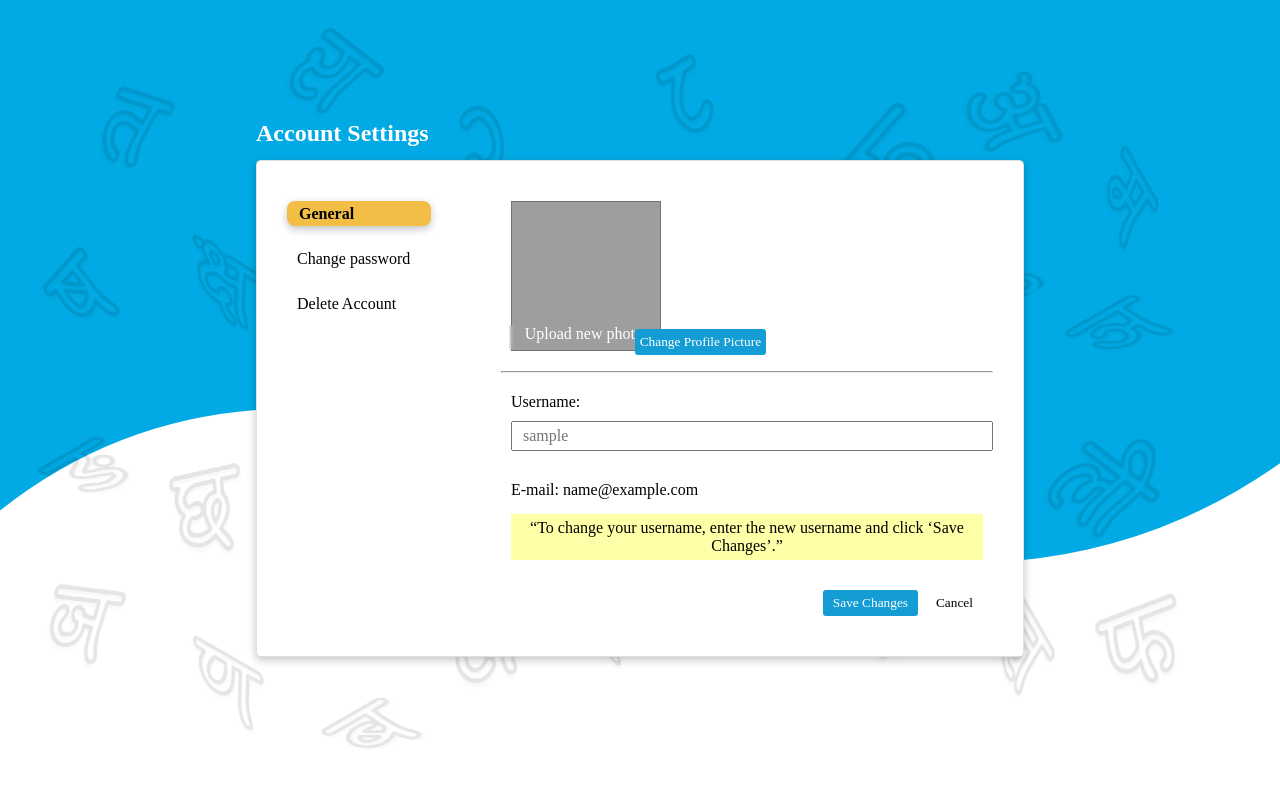
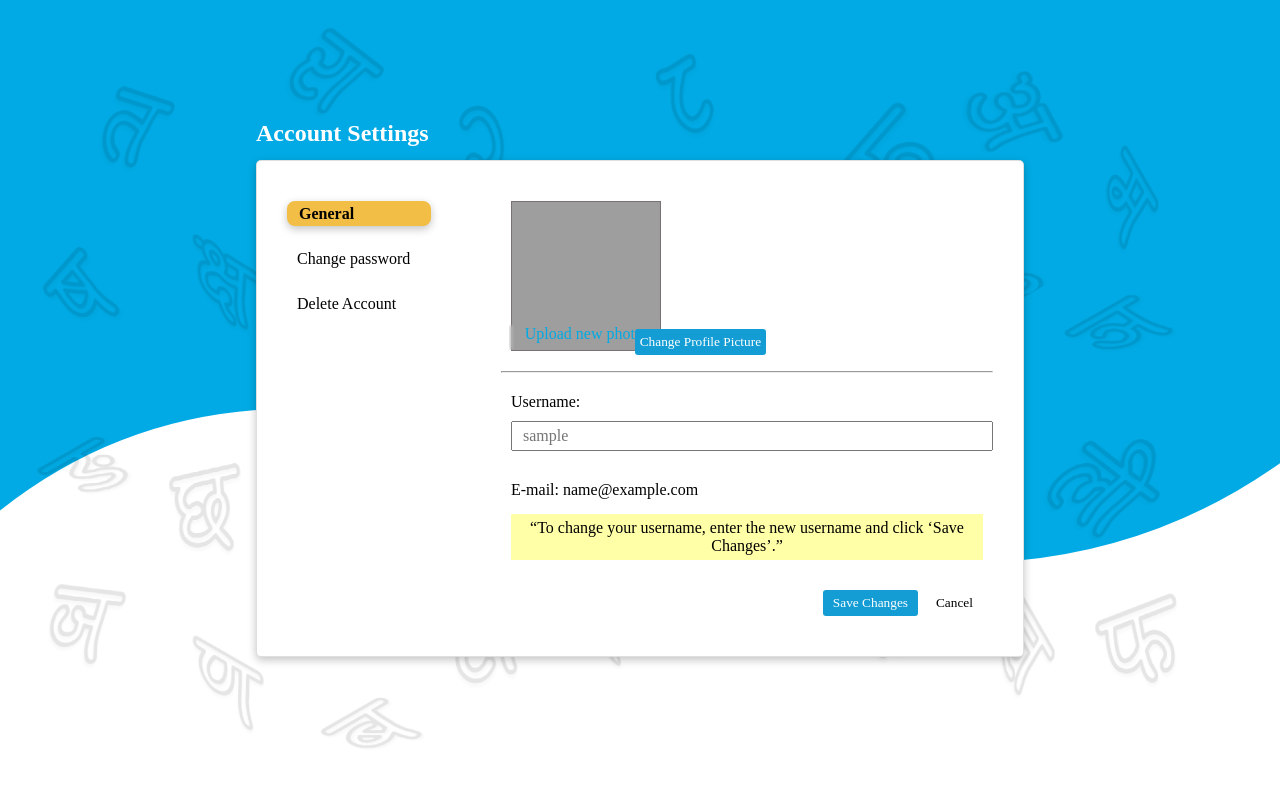
Before and after one commit to GaneshSaru/Unicode-Typing, a PHP site: page /pages/acc-set.php in a window 1280 px wide. Run offline with PHP 8.4, Linux system fonts and the light colour scheme; the visitor is signed in with stand-in values (Sample User, id 1); some libraries are stand-ins or nearby versions; grey boxes are pictures that could not be loaded.

Commit message:
Update acc-set.css

```diff
--- a/css/acc-set.css
+++ b/css/acc-set.css
@@ -114,7 +114,7 @@ img{
     position: relative;
 }
 .upload-btn{
-    color:white;
+    color:#01aae4;
     position: absolute;
     text-align: center;
     width:149px;
```
